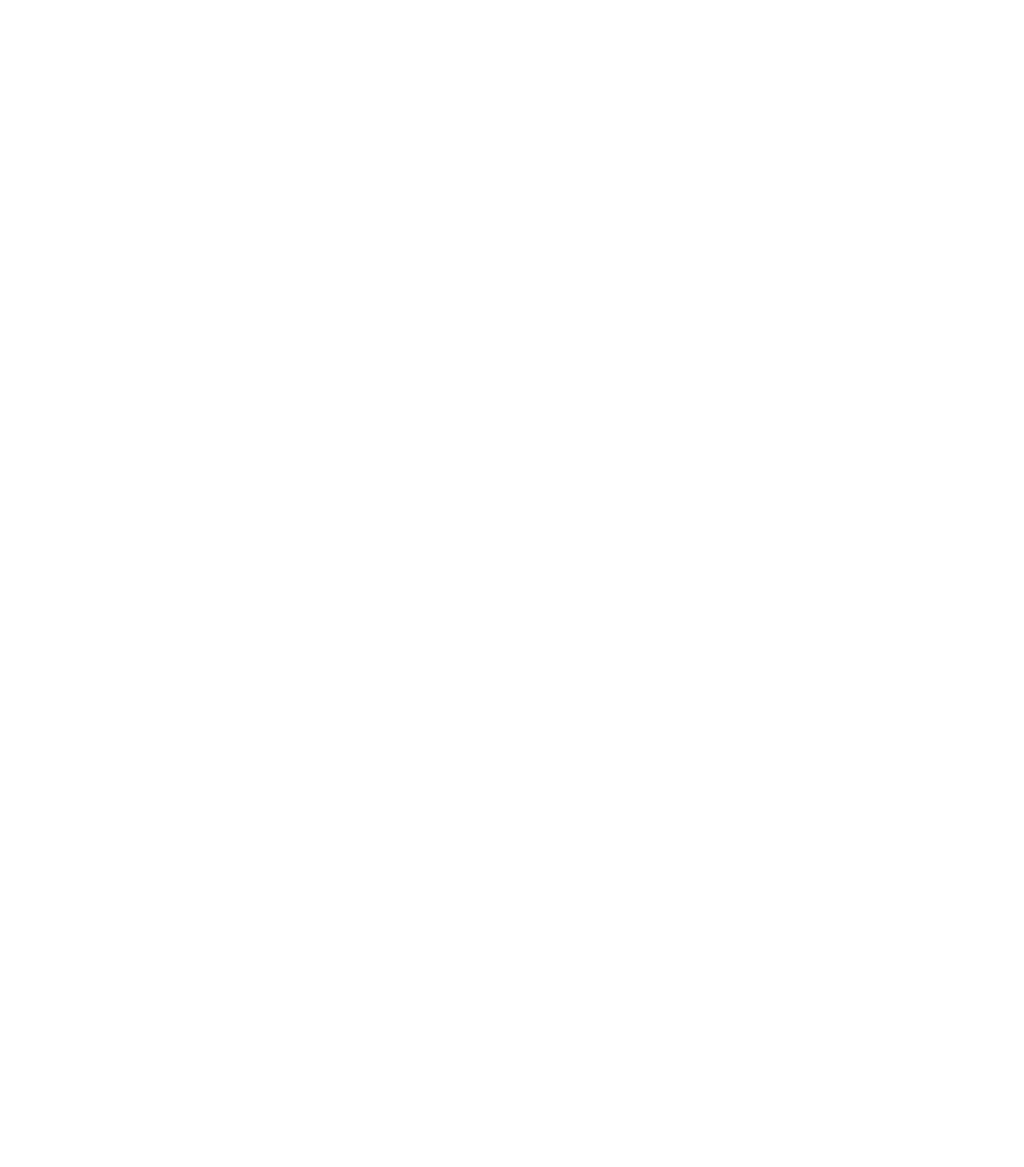
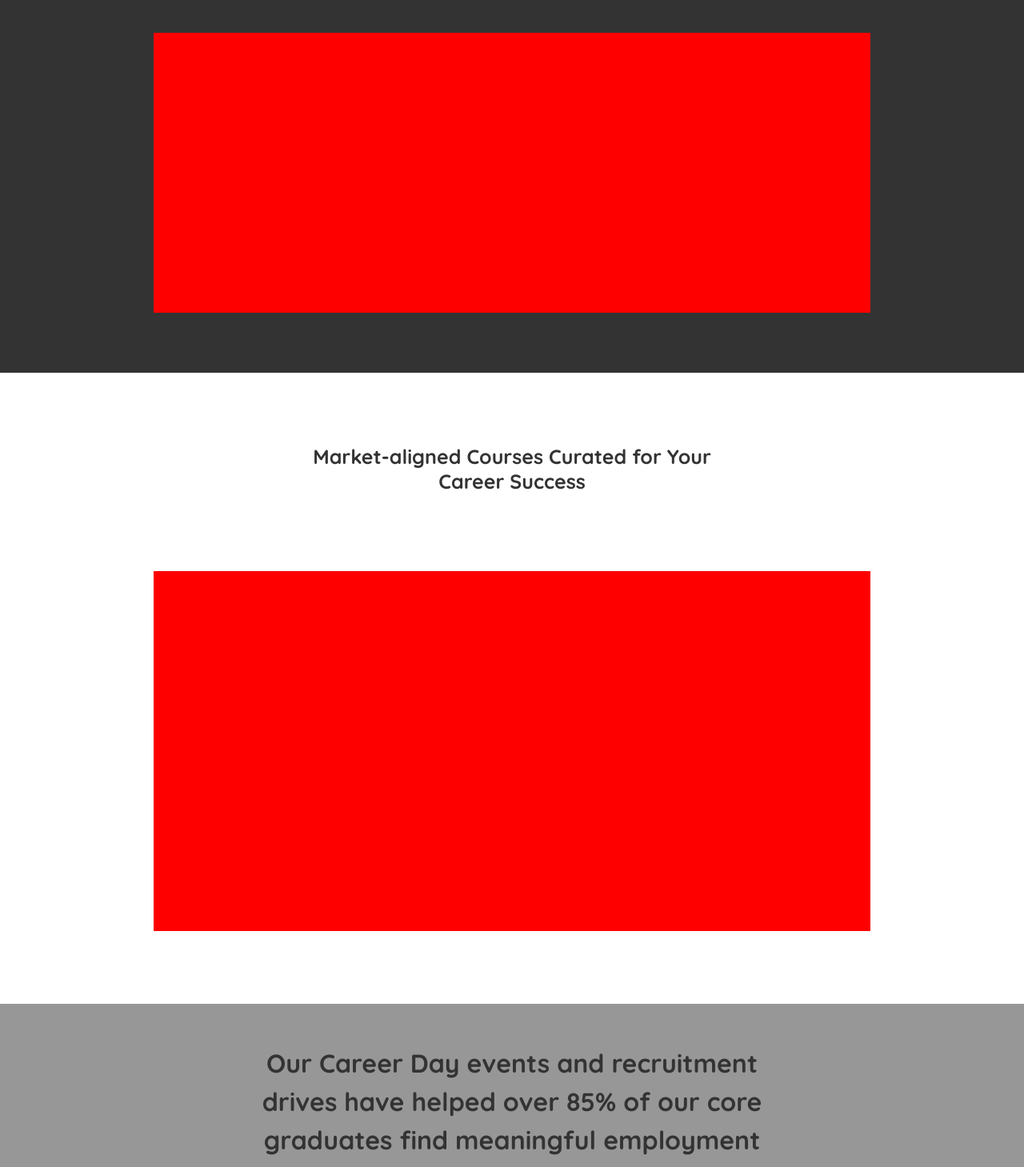
Before and after one commit to REGENCY-14/Bismuth, a React (Vite) app: page / in a window 1280 px wide. Shown: the part 2186-3645 px from the top of the page at 80% size. Before the commit the page ends 2148 px from the top, so only its background shows below. Built offline with nearby package versions, Linux system fonts and the light colour scheme.

Commit message:
additional changes

```diff
--- a/src/Home.jsx
+++ b/src/Home.jsx
@@ -28,16 +28,15 @@
             African Markets.{" "}
             <b>
               All our programs are delivered <br /> through a blended learning
-                approach that combines market-aligned courses, a classroom team
-                of talented <br /> mentors with the skills and knowledge to
-                deliver growth and results for learners, and an environment that{" "}
-                <br />
+              approach that combines market-aligned courses, a classroom team of
+              talented <br /> mentors with the skills and knowledge to deliver
+              growth and results for learners, and an environment that <br />
               supports student creativity, job market preparation in a fun,
               open, and transformative learning experience.
             </b>{" "}
             We <br /> celebrate our diversity and value strong, professional
-              relationships that help our students build their futures with{" "}
-              <br /> greater confidence, capability, and possibility.
+            relationships that help our students build their futures with <br />{" "}
+            greater confidence, capability, and possibility.
           </p>
         </div>
       </>
@@ -61,30 +60,77 @@
           <div className="video"></div>
           <div className="video-text">
             <p>
-                The quality of our programs and <br /> their impact on learners
-                is a direct <br /> reflection of who we are and our <br />{" "}
-                ability to consistently meet the <br /> objectives we set for
-                our students.
+              The quality of our programs and <br /> their impact on learners is
+              a direct <br /> reflection of who we are and our <br /> ability to
+              consistently meet the <br /> objectives we set for our students.
             </p>
             <>
               <div className="values">
-                                <div className="value1">4000+
-                                <p>Enrolled <br /> Students</p>
+                <div className="value1">
+                  4000+
+                  <p>
+                    Enrolled <br /> Students
+                  </p>
                 </div>
-                                <div className="value2">4000+
+                <div className="value2">
+                  4000+
                   <p>Graduates</p>
                 </div>
-                                <div className="value2">4000+
-                                <p>Employer <br /> Partners</p>
+                <div className="value2">
+                  4000+
+                  <p>
+                    Employer <br /> Partners
+                  </p>
                 </div>
-                                <div className="value2">4000+
-                                <p>Employment <br /> Rate</p>
+                <div className="value2">
+                  4000+
+                  <p>
+                    Employment <br /> Rate
+                  </p>
                 </div>
               </div>
             </>
           </div>
         </div>
       </div>
+      <div className="forth-part">
+        <div className="slideshow-bg">
+          <div className="slideshow-overlay"></div>
+        </div>
+      </div>
+      <div className="fifth-part">
+        <p>
+          Market-aligned Courses Curated for Your <br />
+          Career Success
+        </p>
+        <div className="slideshow2"></div>
+      </div>
+
+      <div className="sixth-part">
+        <p>
+          Our Career Day events and recruitment <br /> drives have helped over
+          85% of our core <br /> graduates find meaningful employment <br />{" "}
+          within 6-months post- <br />
+          graduation
+        </p>
+      </div>
+      <div className="seventh-part">
+        <div className="firsthalf">
+          <h2>
+            Improving access to quality <br /> education through financial aid
+          </h2>
+
+          <p>
+            We believe that quality education should be accessible <br /> to all who
+            want to learn regardless of their financial <br />circumstances. Your
+            Moringa education will now be <br /> made affordable and accessible through
+            a number of <br /> Student Financing options such as Loans and Partial <br />
+            Scholarships.
+                  </p>
+                  <button>Learn More</button>
+        </div>
+        <div className="secondhalf"></div>
+      </div>
     </div>
   );
 };
--- a/src/index.css
+++ b/src/index.css
@@ -163,7 +163,7 @@
 .grid{
   position: relative;
   left:9%;
-  display: flex;
+  display: inline-flex;
   column-gap: 20px;
   padding-top: 50px;
 
@@ -221,3 +221,112 @@
   grid-template-columns: 1fr 1fr;
   grid-gap:20px;
 }
+
+.slideshow-bg{
+  position: relative;
+  height: 500px;
+  width:100%;
+  background-color: #333;
+  align-items: center;
+}
+
+.slideshow-overlay{
+  position: absolute;
+  height: 350px ;
+  width:70%;
+  background-color: red;
+  top: 50%;
+left: 50%;
+transform : translate(-50%,-50%)
+}
+
+
+
+.fifth-part{
+  position: relative;
+  text-align: center;
+  padding-top: 7%;
+  font-size: 25px;
+  font-weight: 1000;
+  height:700px;
+}
+
+.fifth-part p{
+padding-bottom: 7%;
+}
+
+.slideshow2{
+  position: absolute;
+  height: 450px;
+  background-color: red;
+  width: 70%;
+top: 60%;
+left: 50%;
+transform : translate(-50%,-50%)
+}
+
+.sixth-part{
+  height: 850px;
+  width:100%;
+  background-color: #979797;
+
+}
+
+.sixth-part p{
+  text-align: center;
+  padding-top: 50px;
+  font-size: 2rem;
+  font-weight: 1000;
+  line-height: 3rem;
+
+}
+
+.seventh-part{
+    position: relative;
+  display: flex;
+}
+
+.firsthalf{
+  height: 500px;
+  background-color: rgb(13, 0, 56);
+  width: 50%;
+}
+
+.secondhalf{
+  height: 500px;
+  background-color: rgb(255, 255, 255);
+  width:50%;
+}
+
+.firsthalf h2{
+  padding-left: 50px;
+  padding-top: 15%;
+  text-align: justify;
+  font-size: 2rem;
+  color: orangered;
+}
+
+.firsthalf p{
+  padding-top: 7.5%;
+  padding-left: 50px;
+  font-size: 1.5rem;
+  font-weight: 500;
+  padding-bottom: 20px;
+  color: white;
+
+}
+
+.firsthalf button{
+  position: absolute;
+  left: 3%;
+  width: 150px;
+  height: 50px;
+  border-radius: 30px;
+  border-color: orangered;
+  background-color: transparent;
+  color: orangered;
+  font-size: 15px;
+  font-weight: bold;
+
+
+}
```
Lines whose indentation alone changed are shown as unchanged.
